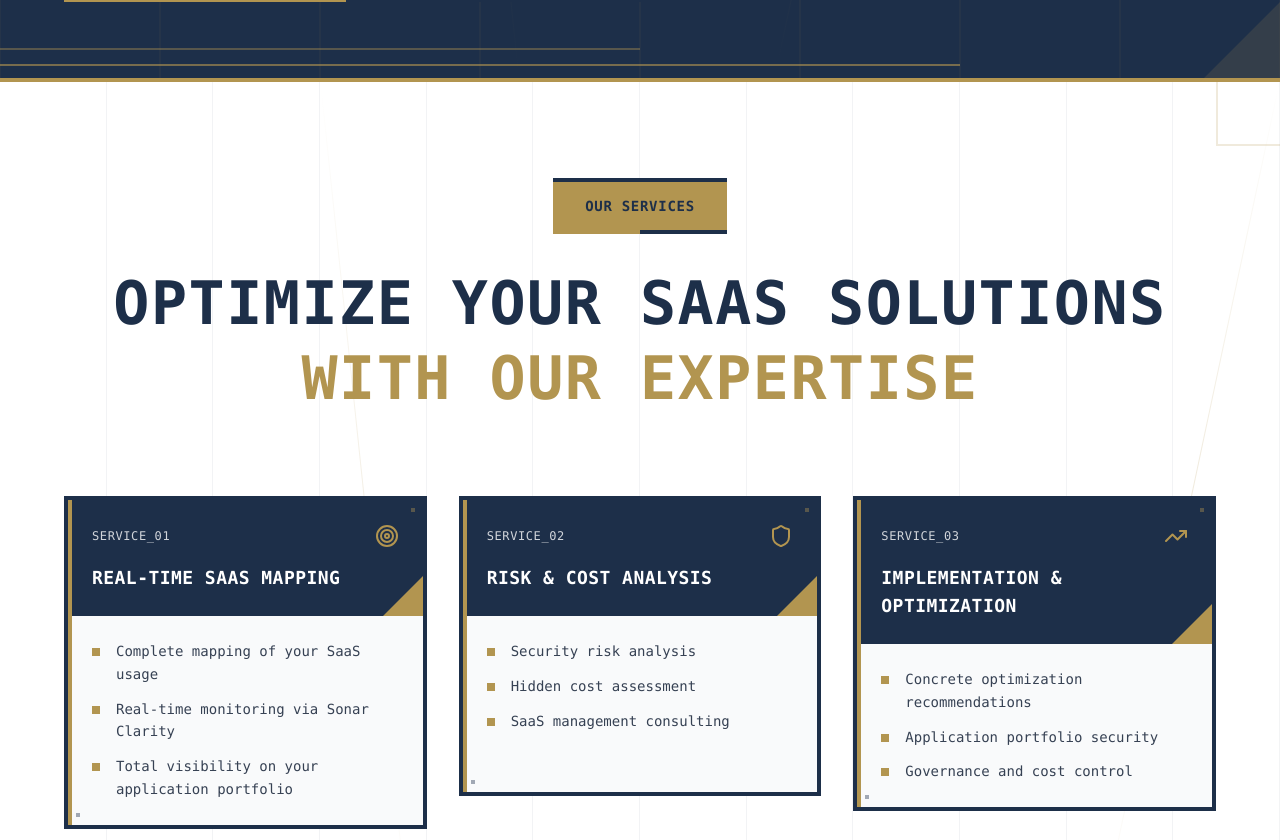
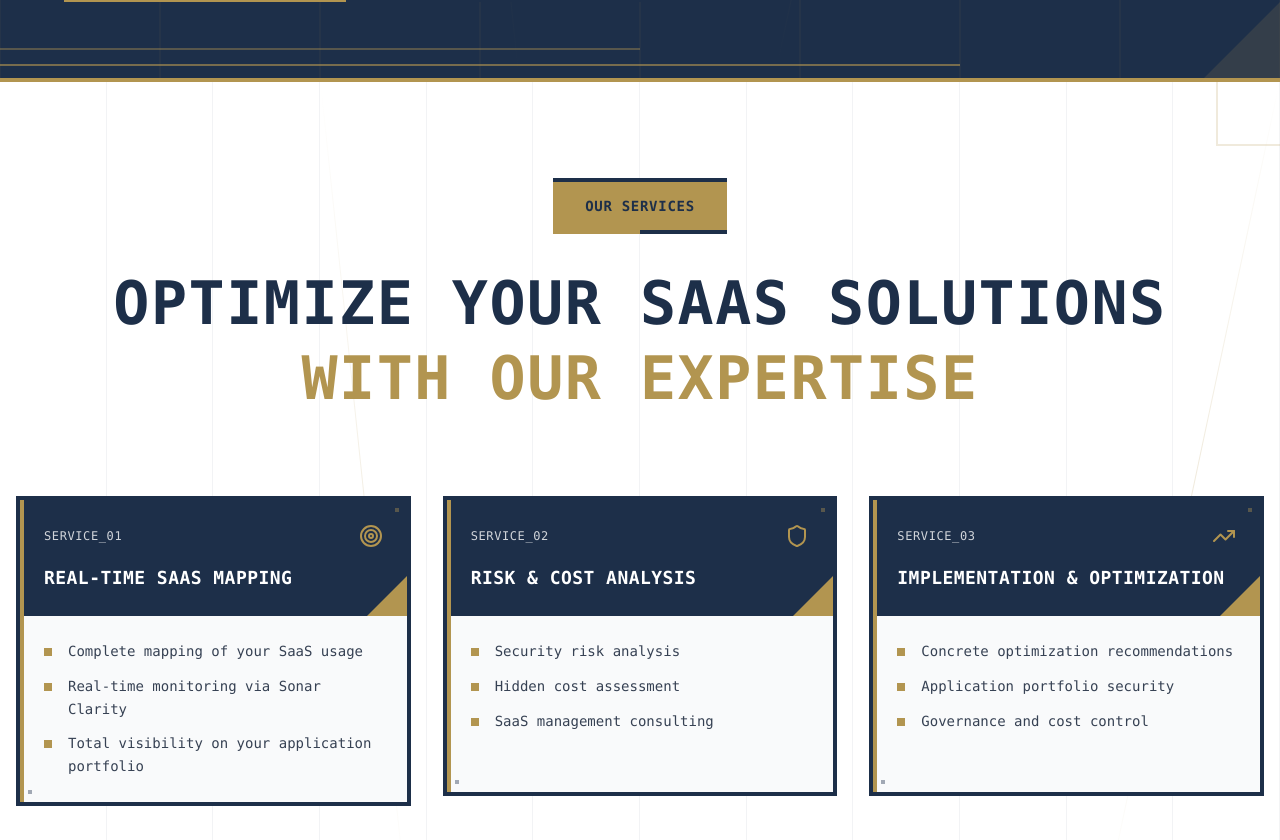
Before and after one commit to rgeron/lafarelle, a Next.js app: page /en/software in a window 1280 px wide. Shown: the part 860-1700 px from the top of the page. Built offline with nearby package versions, Linux system fonts and the light colour scheme.

Commit message:
service card

```diff
--- a/app/[locale]/software/page.tsx
+++ b/app/[locale]/software/page.tsx
@@ -199,12 +199,12 @@
       {/* Services Section */}
       <section
         id="nos-services"
-        className="py-24 bg-white relative overflow-hidden"
+        className="py-24 bg-white relative overflow-hidden "
       >
         <GeometricBackground variant="section" />
 
         <div className="container mx-auto px-4 relative z-10">
-          <div className="max-w-6xl mx-auto">
+          <div className="max-w-7xl mx-auto">
             {/* Section header */}
             <div className="text-center mb-20">
               <ScrollReveal delay={200}>
```
